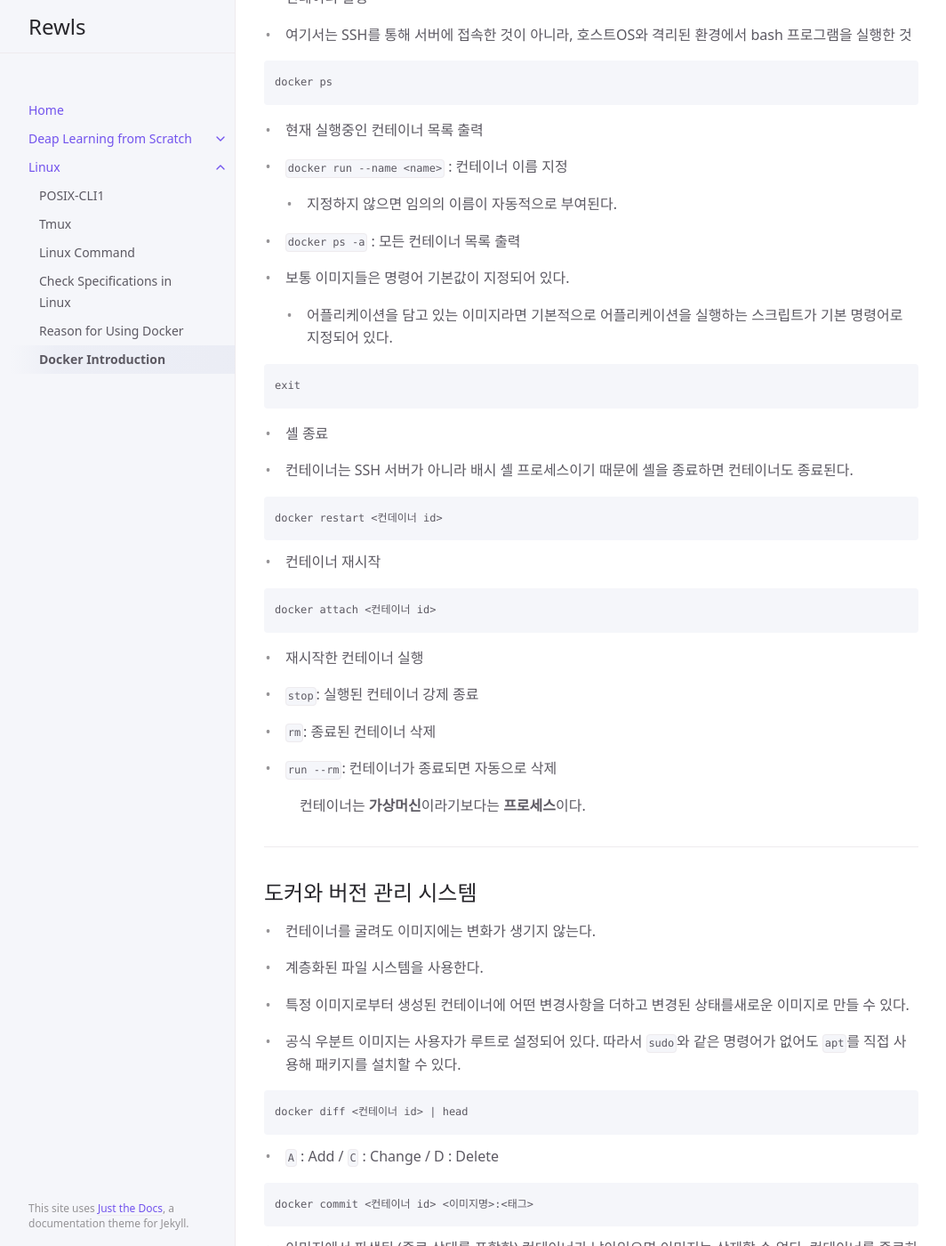
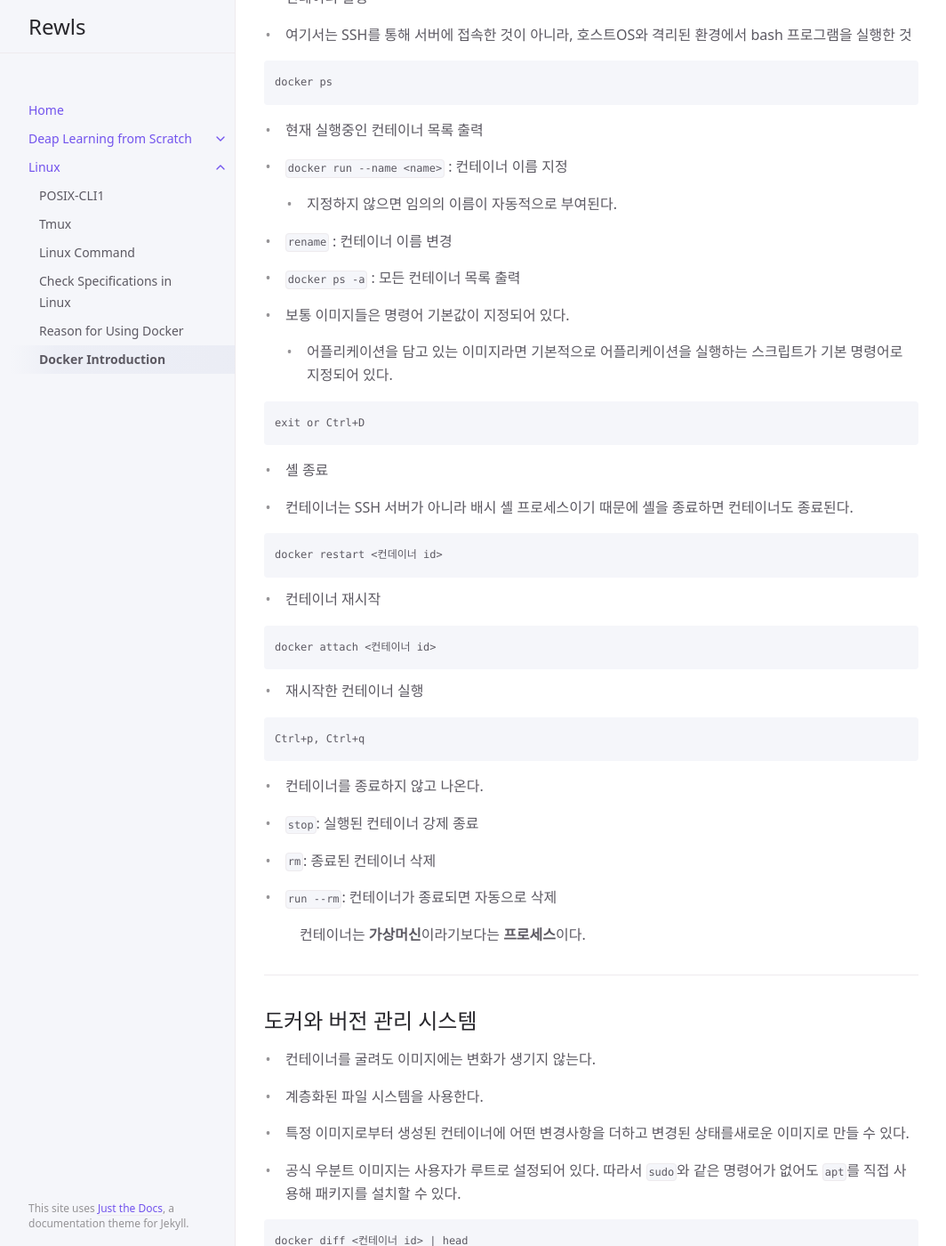
Before and after one commit to rewls/blog, a Jekyll site: the page built from docs/linux/06-docker-introduction.md, in a window 1280 px wide and 1400 px high, scrolled down 3638 px. Shown: the whole window at 89% size, without its empty margins (107-1171 px from the left). Built offline with Jekyll 4.4.1, drawn with Linux system fonts in a browser that asks for light colours.

Commit message:
Update docker introduction in linux

````diff
--- a/docs/linux/06-docker-introduction.md
+++ b/docs/linux/06-docker-introduction.md
@@ -167,6 +167,8 @@ docker ps
 
 	- 지정하지 않으면 임의의 이름이 자동적으로 부여된다.
 
+- `rename` : 컨테이너 이름 변경
+
 - `docker ps -a` : 모든 컨테이너 목록 출력
 
 - 보통 이미지들은 명령어 기본값이 지정되어 있다.
@@ -174,7 +176,7 @@ docker ps
 	- 어플리케이션을 담고 있는 이미지라면 기본적으로 어플리케이션을 실행하는 스크립트가 기본 명령어로 지정되어 있다.
 
 ```
-exit
+exit or Ctrl+D
 ```
 
 - 셸 종료
@@ -192,6 +194,13 @@ docker attach <컨테이너 id>
 ```
 
 - 재시작한 컨테이너 실행
+
+```
+Ctrl+p, Ctrl+q
+```
+
+- 컨테이너를 종료하지 않고 나온다.
+
 
 - `stop`: 실행된 컨테이너 강제 종료
 
````
